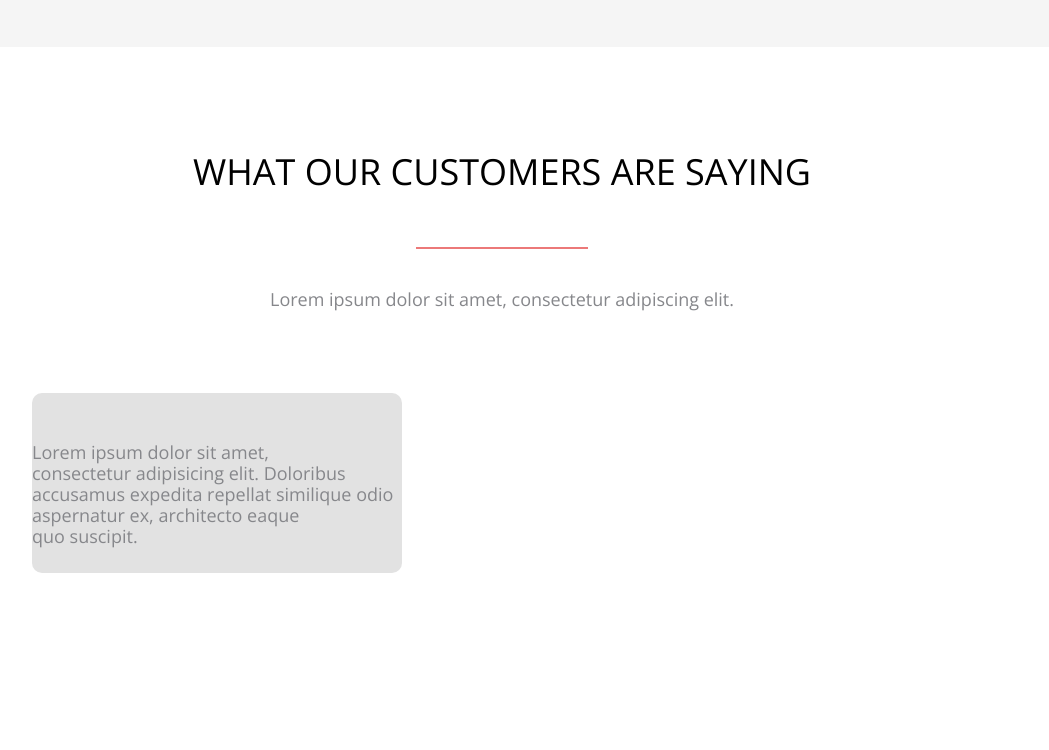
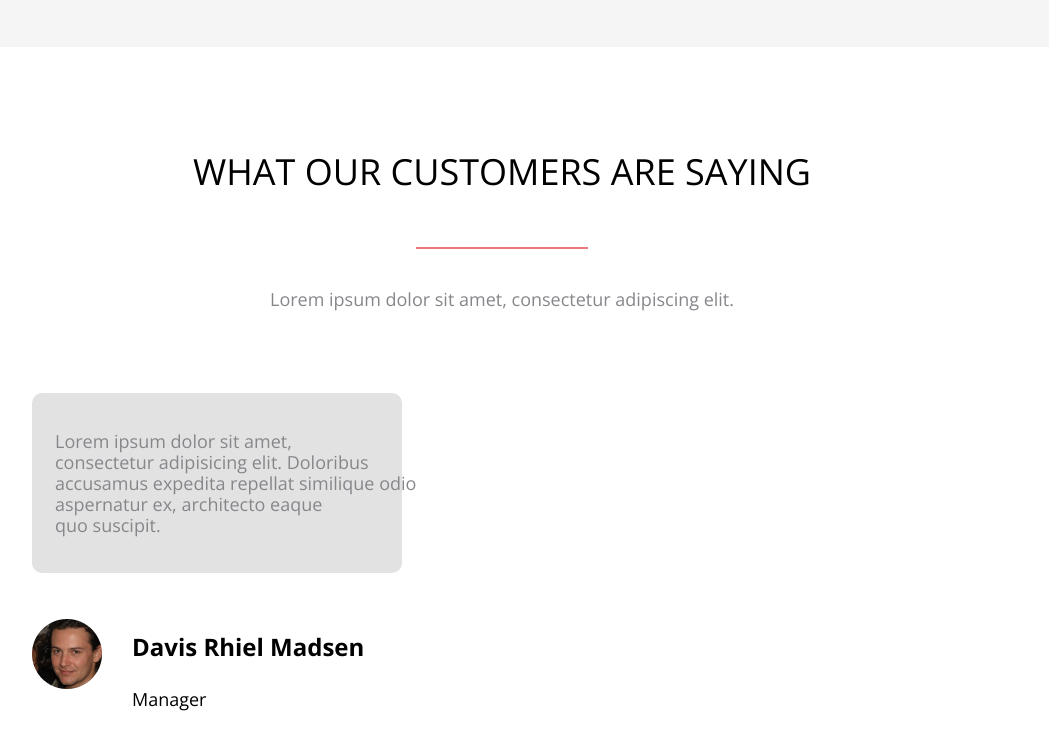
Before and after one commit to Yan787/FE39-HW-2__, a website built with Parcel: page src/index.html in a window 1280 px wide. Shown: the part 3569-4319 px from the top of the page, without its empty margins (138-1187 px from the left). Before the commit the page ends 4206 px from the top, so only its background shows below. Built offline with nearby package versions, Linux system fonts and the light colour scheme.

Commit message:
init index.html

```diff
--- a/src/index.html
+++ b/src/index.html
@@ -193,13 +193,17 @@
             <div class="reviews__customers">
                 <div class="review__customer-one">
                     <div class="reviews__bloc">
-                        <p class="reviews__h5"><br> Lorem ipsum dolor sit amet, <br>
+                        <p class="reviews__h5"> Lorem ipsum dolor sit amet, <br>
                             consectetur adipisicing elit. Doloribus
                             accusamus expedita repellat similique
                             odio aspernatur ex, architecto eaque
                             <br> quo suscipit.</p>
                     </div>
-
+                    <div class="reviews__user">
+                        <div class="reviews__ellipse"></div>
+                        <div class="reviews__name">Davis Rhiel Madsen</div>
+                    </div>
+                    <p class="reviews__h3">Manager</p>
                 </div>
             </div>
         </section>
--- a/src/styles/index.scss
+++ b/src/styles/index.scss
@@ -716,6 +716,8 @@ body {
             height: 180px;
             background: #E2E2E2;
             border-radius: 10px;
+            padding: 0 0 0 23px;
+            box-sizing: border-box;
         }
         &__h5 {
             padding: 38px 0 37px 0;
@@ -729,4 +731,38 @@ body {
             justify-content: center;
             color: #86878B;
         }
+
+        &__user {
+            display: flex;
+            flex-direction: row;
+            padding: 46px 0 0 0px;
+        }
+        &__ellipse {
+            width: 70px;
+            height: 70px;
+            background-image: url(./Ellipse\ 7.png);
+        }
+        &__name {
+            margin: 0 0 0 30px;
+            font-weight: 700;
+            font-size: 24px;
+            line-height: 33px;
+            display: flex;
+            align-items: center;
+            text-transform: capitalize;
+            color: #000000;
+            width: 269px;
+            height: 54px;
+        }
+        &__h3 {
+            margin: 0 0 0 100px;
+            width: 270px;
+            height: 21px;
+            font-weight: 400;
+            font-size: 18px;
+            line-height: 21px;
+            display: flex;
+            align-items: center;
+            color: #000000;
+        }
 }
```
Also changed, not shown: src/styles/Ellipse 7 (1).png (added), src/styles/Ellipse 7 (2).png (added), src/styles/Ellipse 7.png (added).
